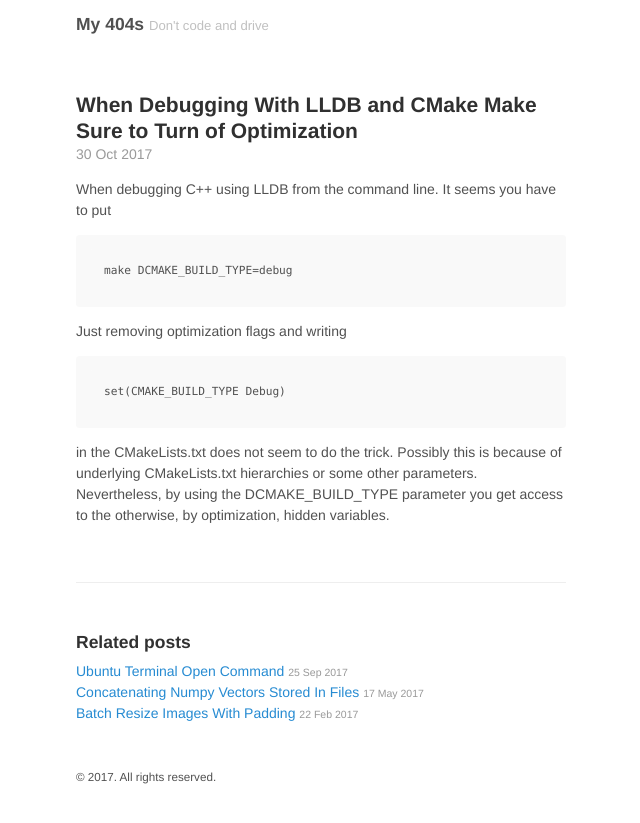
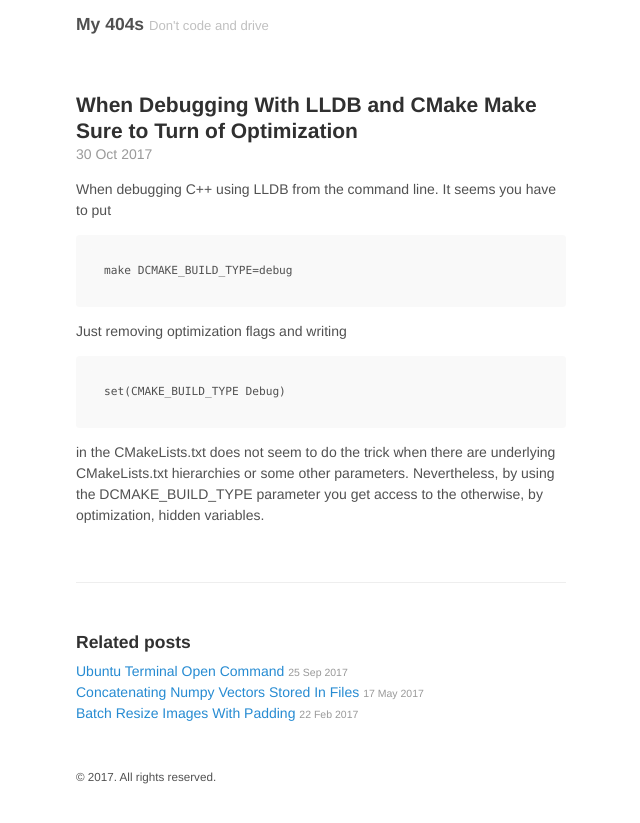
Before and after one commit to MartinHjelm/MartinHjelm.github.io, a Jekyll site: the page built from _posts/2017-10-30-Debugging-With-LLDB-and-CMake.md, in a window 1280 px wide. Shown: the top 823 px of the page, without its empty margins (319-959 px from the left). Built offline with Jekyll 4.4.1, drawn with Linux system fonts in a browser that asks for light colours.

Commit message:
New post

```diff
--- a/_posts/2017-10-30-Debugging-With-LLDB-and-CMake.md
+++ b/_posts/2017-10-30-Debugging-With-LLDB-and-CMake.md
@@ -10,4 +10,4 @@
 
     set(CMAKE_BUILD_TYPE Debug)
 
-in the CMakeLists.txt does not seem to do the trick. Possibly this is because of underlying CMakeLists.txt hierarchies or some other parameters. Nevertheless, by using the DCMAKE_BUILD_TYPE parameter you get access to the otherwise, by optimization, hidden variables.
+in the CMakeLists.txt does not seem to do the trick when there are underlying CMakeLists.txt hierarchies or some other parameters. Nevertheless, by using the DCMAKE_BUILD_TYPE parameter you get access to the otherwise, by optimization, hidden variables.
```
